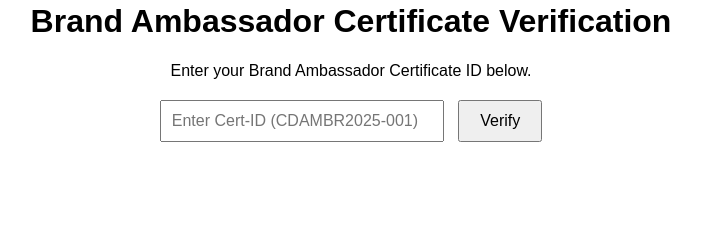
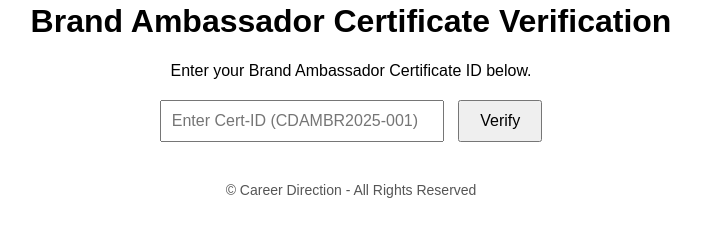
Before and after one commit to CareerDirection/ambassador-verification, a plain HTML site: page index.html in a window 1280 px wide. Shown: the part 162-398 px from the top of the page, without its empty margins (289-990 px from the left). Drawn offline with Linux system fonts and the light colour scheme.

Commit message:
Update index.html

```diff
--- a/index.html
+++ b/index.html
@@ -41,6 +41,14 @@
       color: red;
       font-weight: bold;
     }
+
+    /* Footer Styling */
+    footer {
+      margin-top: 40px;
+      font-size: 14px;
+      color: #555;
+      text-align: center;
+    }
   </style>
 </head>
 
@@ -65,6 +73,10 @@
   <button onclick="verify()">Verify</button>
 
   <div id="result"></div>
+
+  <footer>
+    © Career Direction - All Rights Reserved
+  </footer>
 
 <script>
   const WORKER_URL = "https://ambassador-verification.cd-careerdirection.workers.dev";
```
